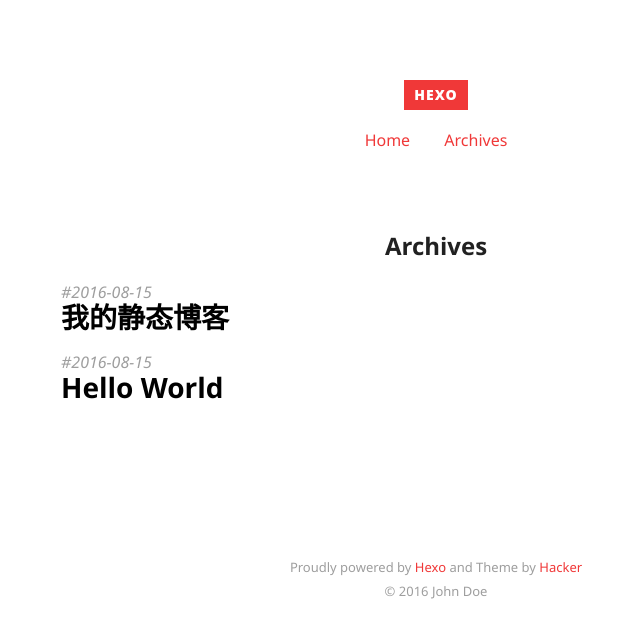
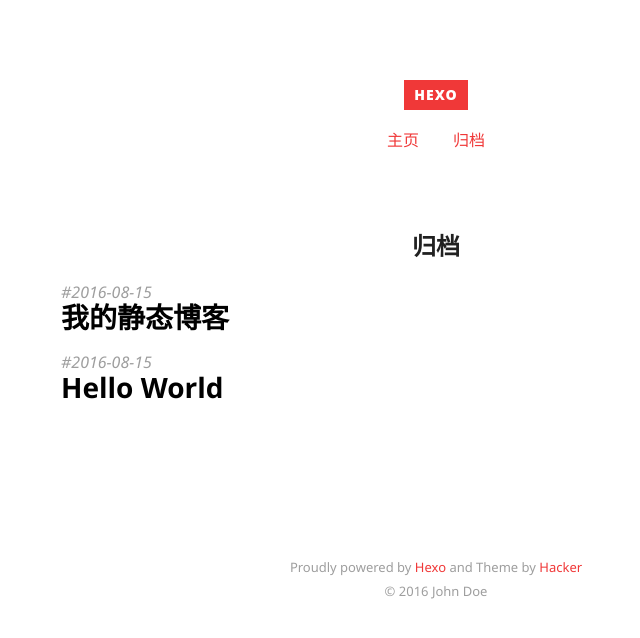
Before and after one commit to auok/auok.github.io, a plain HTML site: page archives/index.html in a window 1280 px wide. Shown: the whole page, without its empty margins (204-844 px from the left). Drawn offline with Linux system fonts and the light colour scheme.

Commit message:
Site updated: 2016-08-15 13:29:23

```diff
--- a/archives/index.html
+++ b/archives/index.html
@@ -3,7 +3,7 @@
 <head>
   <meta charset="utf-8">
 
-  <title>Archives | Hexo</title>
+  <title>归档 | Hexo</title>
 
 
   <meta name="author" content="John Doe">
@@ -45,9 +45,9 @@
   <nav class="site-navigation">
     <ul>
 
-        <li><a href="/">Home</a></li>
+        <li><a href="/">主页</a></li>
 
-        <li><a href="/archives">Archives</a></li>
+        <li><a href="/archives">归档</a></li>
 
     </ul>
   </nav>
@@ -58,7 +58,7 @@
 
 <article>
 
-  <h2 class="article-title ">Archives</h2>
+  <h2 class="article-title ">归档</h2>
 
   <div class="archive">
 
```
Also changed, not shown: 2016/08/15/hello-world/index.html (+2 -2 lines), 2016/08/15/我的静态博客/index.html (+3 -3 lines), archives/2016/08/index.html (+3 -3 lines), archives/2016/index.html (+3 -3 lines), index.html (+3 -3 lines).
